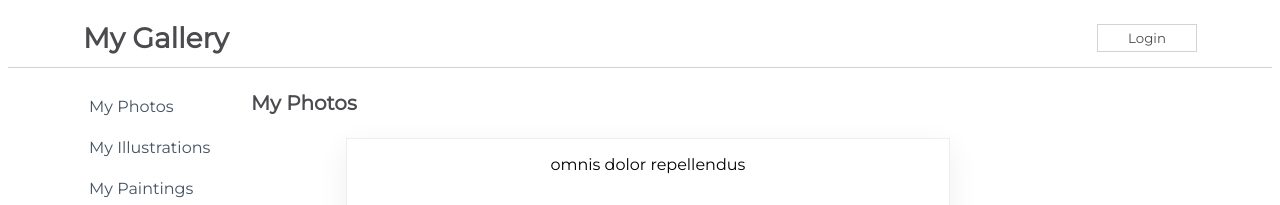
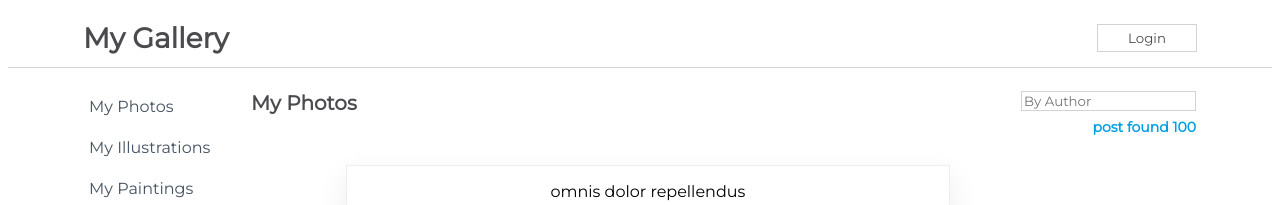
Before and after one commit to EmmaRubiH/react-challenges, a React (Create React App) app in the folder my-app/: page / in a window 1280 px wide. Shown: the top 205 px of the page. Built offline with nearby package versions, Linux system fonts and the light colour scheme.

Commit message:
working with searchbar and event handler for challenges

```diff
--- a/my-app/src/components/Content.js
+++ b/my-app/src/components/Content.js
@@ -10,23 +10,45 @@ export class Content extends Component {
         super(props)
 
         this.state = {
-            isLoaded: false
+            isLoaded: false,
+            posts: [],
         }
     }
 
     componentDidMount() {
         setTimeout(() => {
             this.setState({
-                isLoaded: true
+                isLoaded: true,
+                posts: savedPosts,
             })
         }, 2000)
+    }
+    handleChange = (e) => {
+        const name = e.target.value.toLowerCase();
+        const filteredPosts = savedPosts.filter((post)=>{
+            return post.name.toLowerCase().includes(name);
+        })
+        this.setState({
+            posts: filteredPosts
+        })
     }
 
     render() {
         return (
             <div className={css.Content}>
                 <div className={css.TitleBar}>
-                    <h1>My Photos</h1>
+                <h1>My Photos</h1>
+                    <form>
+                        <label htmlFor="searchInput"></label>
+                        <input
+                        type="search"
+                        id="searchInput"
+                        placeholder="By Author"
+                        onChange={(e) => this.handleChange(e)}
+                        />
+                        <h4>post found {this.state.posts.length}</h4>
+                    </form>
+
                 </div>
                 <div className={css.SearchResults}>
                     {
```
